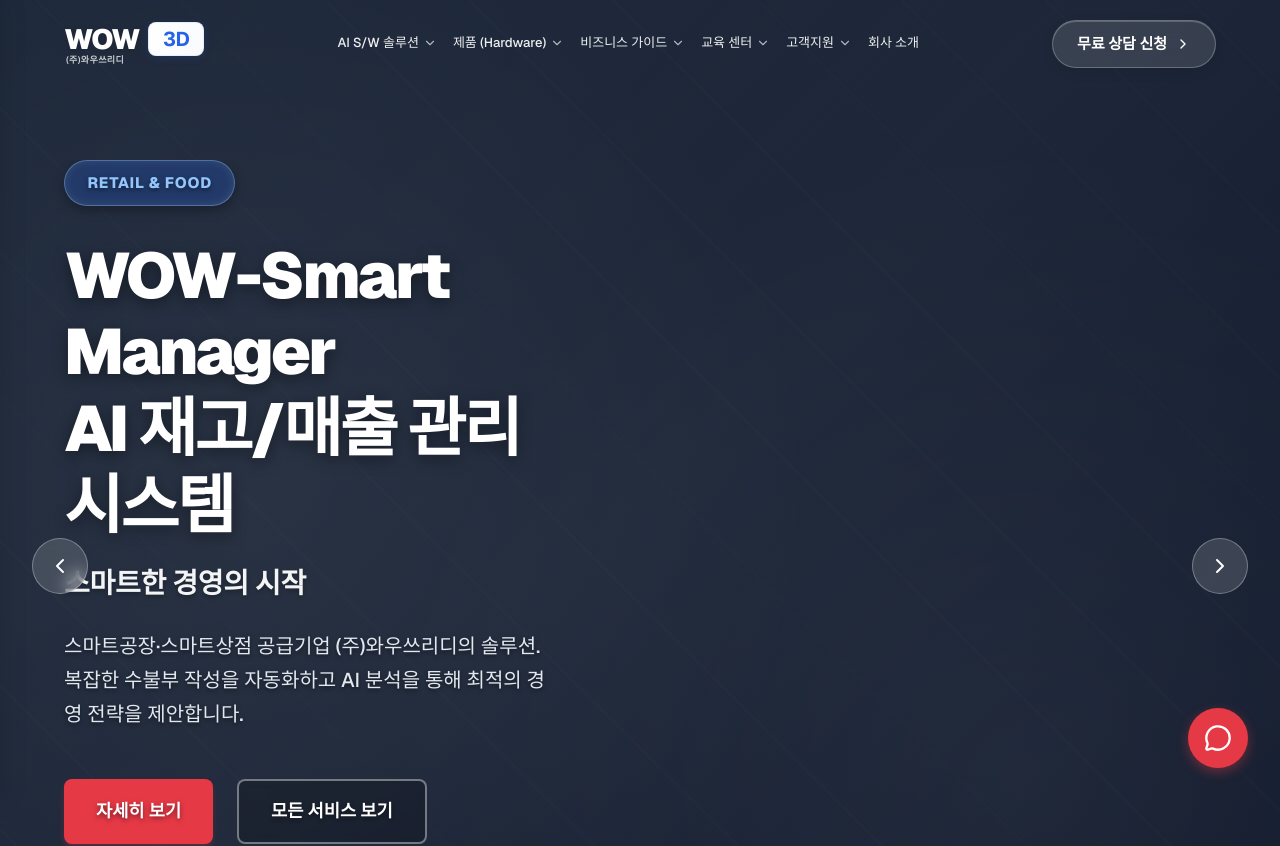
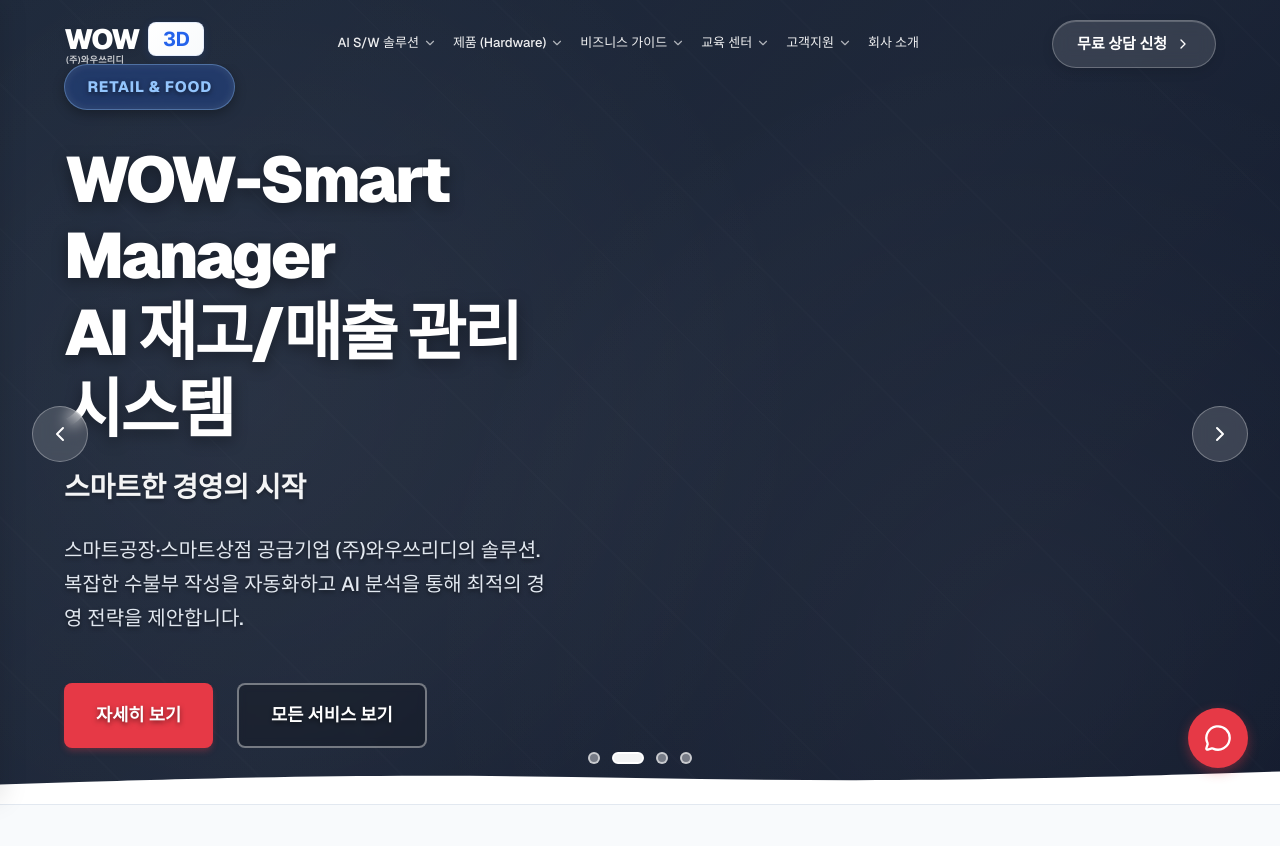
Before and after one commit to seojeongju/wow3d_saas, a Next.js app: page / in a window 1280 px wide. Shown: the top 846 px of the page. Built offline with nearby package versions, Linux system fonts and the light colour scheme.

Commit message:
UI: Reduce Hero section height by 60% for better information density

```diff
--- a/src/app/page.module.css
+++ b/src/app/page.module.css
@@ -1,12 +1,12 @@
 /* Hero Section with Slider */
 .hero {
   color: white;
-  padding-top: 10rem;
+  padding-top: 4rem;
   padding-bottom: 0;
   position: relative;
   text-align: left;
   overflow: hidden;
-  min-height: 580px;
+  min-height: 400px;
   display: flex;
   align-items: center;
   transition: background 0.8s cubic-bezier(0.4, 0, 0.2, 1);
@@ -70,7 +70,7 @@
 }
 
 .heroContent {
-  padding-bottom: 8rem;
+  padding-bottom: 3.5rem;
   display: grid;
   grid-template-columns: 1fr;
   gap: 4rem;
@@ -110,7 +110,7 @@
 .heroCurve svg {
   display: block;
   width: 100%;
-  height: 150px;
+  height: 65px;
 }
 
 .badge {
@@ -314,7 +314,7 @@
 /* Slider Indicators */
 .sliderIndicators {
   position: absolute;
-  bottom: 4rem;
+  bottom: 2.5rem;
   left: 50%;
   transform: translateX(-50%);
   display: flex;
@@ -657,16 +657,16 @@
   /* Adjust hero for mobile/tablet */
   .hero {
     text-align: center;
-    min-height: 700px;
+    min-height: 450px;
   }
 
   .heroSlider {
-    min-height: 700px;
+    min-height: 450px;
   }
 
   .heroContent {
     align-items: center;
-    padding-bottom: 8rem;
+    padding-bottom: 4.5rem;
   }
 
   .heroActions {
@@ -700,7 +700,7 @@
   }
 
   .sliderIndicators {
-    bottom: 6rem;
+    bottom: 2.5rem;
   }
 }
 
```
Also changed, not shown: 1 other file (tests, documents, lock files or other folders).
